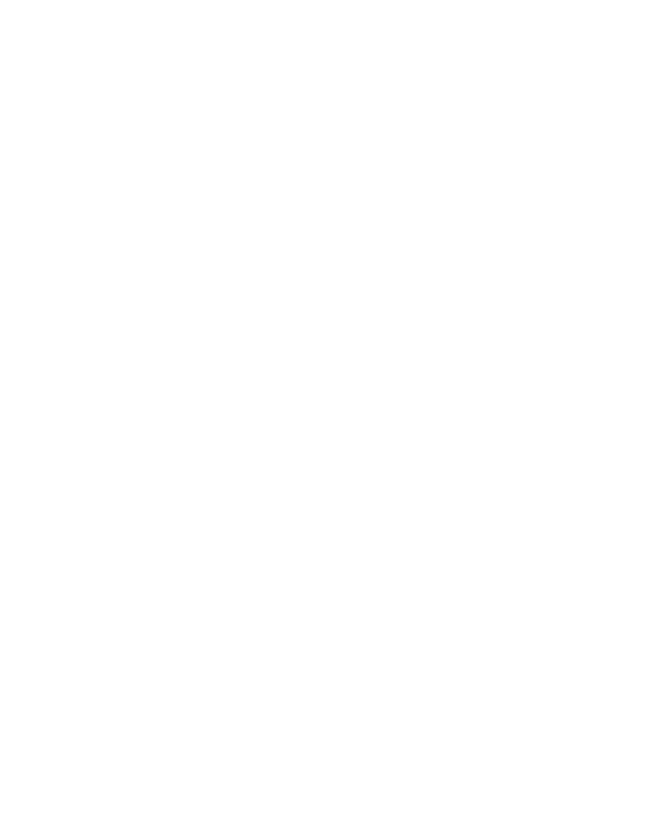
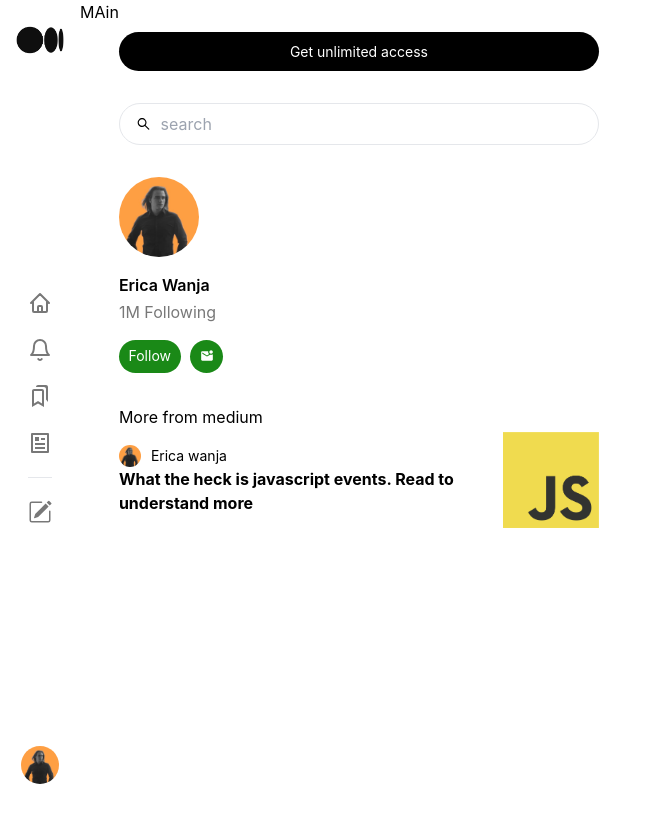
Before and after one commit to Ericawanja/Medium-next-app, a Next.js app: page /post/1 in a window 1280 px wide. Shown: the top 822 px of the page, without its empty margins (0-646 px from the left). Before the commit the page ends 800 px from the top, so only its background shows below. Built offline with nearby package versions, Linux system fonts and the light colour scheme.

Commit message:
recomedation

```diff
--- a/components/PostCard.js
+++ b/components/PostCard.js
@@ -22,7 +22,7 @@
 
 function PostCard() {
   return (
-    <Link href='post'>
+    <Link href='post/slug'>
     <div className={styles.wrapper}>
       <div className={styles.postDetails}>
         <div className={styles.authorContainer}>
--- /dev/null
+++ b/components/ReadersNav.js
@@ -0,0 +1,43 @@
+import Link from "next/link";
+import Image from "next/image";
+import SmallLogo from "../static/SmallLogo.png";
+import author from "../static/author.jpg";
+import { HiOutlineHome } from "react-icons/hi";
+import { FiBell } from "react-icons/fi";
+import { BiBookmarks } from "react-icons/bi";
+import { RiArticleLine } from "react-icons/ri";
+import { BsPencilSquare } from "react-icons/bs";
+
+const styles = {
+    wrapper:'w-[5rem] h-screen flex flex-col justify-between items-center p-[1rem]',
+    logoContainer:'cursor-pointer',
+    iconsContainer:'flex flex-col justify-center gap-[1.4rem] text-2xl flex-1 text-[#787878]',
+    divider:'border-b',
+    profileImage:'object-cover',
+    profileImage:'w-[2.4rem] h-[2.4rem] rounded-full overflow-hidden place-items-center'
+};
+
+function ReadersNav() {
+  return (
+    <div className={styles.wrapper}>
+      <Link href="/">
+        <div className={styles.logoContainer}>
+          <Image src={SmallLogo} />
+        </div>
+      </Link>
+      <div className={styles.iconsContainer}>
+        <HiOutlineHome/>
+        <FiBell/>
+        <BiBookmarks/>
+        <RiArticleLine/>
+        <div className={styles.divider}></div>
+        <BsPencilSquare/>
+      </div>
+      <div className={styles.profileImage}>
+        <Image src={author}/>
+      </div>
+    </div>
+  );
+}
+
+export default ReadersNav;
--- /dev/null
+++ b/components/Recommendations.js
@@ -0,0 +1,99 @@
+import Image from "next/image";
+import { AiOutlineSearch } from "react-icons/ai";
+import { MdMarkEmailUnread } from "react-icons/md";
+import ReplitLogo from "../static/replit.png";
+import TutorialImg from "../static/tutorial.jpg";
+import CpLogo from "../static/cp.png";
+import author from "../static/author.jpg";
+import JSLogo from "../static/jsLogo.png";
+
+const styles = {
+  wrapper: "h-screen min-w-[10rem] max-w-[30rem] flex-[1.2] p-2rem",
+  accentedBtn:
+    "flex items-center justify-center text-sm bg-black text-white my-[2rem] py-[.6rem] rounded-full",
+  searchBar:
+    "flex items-center gap-[.6rem] h-[2.6rem] border px-[1rem] rounded-full",
+  searchInput: "border-none outline-none bg-none w-full",
+  authorContainer: "my-[2rem]",
+  authorProfileImageContainer:
+    "h-[5rem] w-[5rem] rounded-full overflow-hidden ",
+  authorName: "font-semibold mb-[.2rem] mt-[1rem]",
+  authorFollowing: "text-[#787878]",
+  authorActions: "flex gap-[.6rem] my-[1rem]",
+  actionButton:
+    "bg-[#1A8917] text-white rounded-full px-[.6rem] py-[.4rem] text-sm",
+  recommendationAuthorProfileImageContainer:
+    "rounded-full overflow-hidden h-[1.4rem] w-[1.4rem]",
+  recommendationAuthorName: "text-sm",
+  recommendationAuthorContainer: "flex items-center gap-[.6rem]",
+  recommendationTitle: "font-bold",
+  recommendationThumbnailContainer:
+    "flex flex-1 items-center justify-center h-[4rem] w-[4rem]",
+  recommendationthumbnail: "object-cover",
+  articleContentWrapper:'flex items-center justify-between cursor-pointer my-[1rem]',
+  articleContent:'flex-[4]',
+};
+
+function Recommendations() {
+  return (
+    <div className={styles.wrapper}>
+      <div className={styles.accentedBtn}>Get unlimited access</div>
+      <div className={styles.searchBar}>
+        <AiOutlineSearch />
+        <input
+          className={styles.searchInput}
+          placeholder="search"
+          type="text"
+        />
+      </div>
+
+      <div className={styles.authorContainer}>
+        <div className={styles.authorProfileImageContainer}>
+          <Image src={author} width={100} height={100} />
+        </div>
+        <div className={styles.authorName}>Erica Wanja</div>
+        <div className={styles.authorFollowing}>1M Following</div>
+        <div className={styles.authorActions}>
+          <button className={styles.actionButton}>Follow</button>
+          <button className={styles.actionButton}>
+            <MdMarkEmailUnread />
+          </button>
+        </div>
+      </div>
+
+      <div className={styles.recommendationContainer}>
+        <div className={styles.title}>More from medium</div>
+
+        <div className={styles.articlesContainer}>
+          <div className={styles.articleContentWrapper}>
+            <div className={styles.articleContent}>
+              <div className={styles.recommendationAuthorContainer}>
+                <div
+                  className={styles.recommendationAuthorProfileImageContainer}
+                >
+                  <Image src={author} height={100} width={100} />
+                </div>
+                <div className={styles.recommendationAuthorName}>
+                  Erica wanja
+                </div>
+              </div>
+              <div className={styles.recommendationTitle}>
+                What the heck is javascript events. Read to understand more
+              </div>
+            </div>
+            <div className={styles.recommendationThumbnailContainer}>
+              <Image
+                className={styles.recommendationthumbnail}
+                src={JSLogo}
+                height={100}
+                width={100}
+              />
+            </div>
+          </div>
+        </div>
+      </div>
+    </div>
+  );
+}
+
+export default Recommendations;
--- a/pages/post/[slug].js
+++ b/pages/post/[slug].js
@@ -1,6 +1,21 @@
- const Post = ()=>{
-    <>
-    <h1>Posy</h1>
-    </>
+import ReadersNav from "../../components/ReadersNav";
+import Recommendations from "../../components/Recommendations";
+
+const styles = {
+  wrapper: "flex",
+};
+
+function Post() {
+  return (
+    <div className={styles.wrapper}>
+      <div>
+        <ReadersNav />
+      </div>
+      <div>MAin</div>
+      <div>
+        <Recommendations />
+      </div>
+    </div>
+  );
 }
 export default Post;
```
